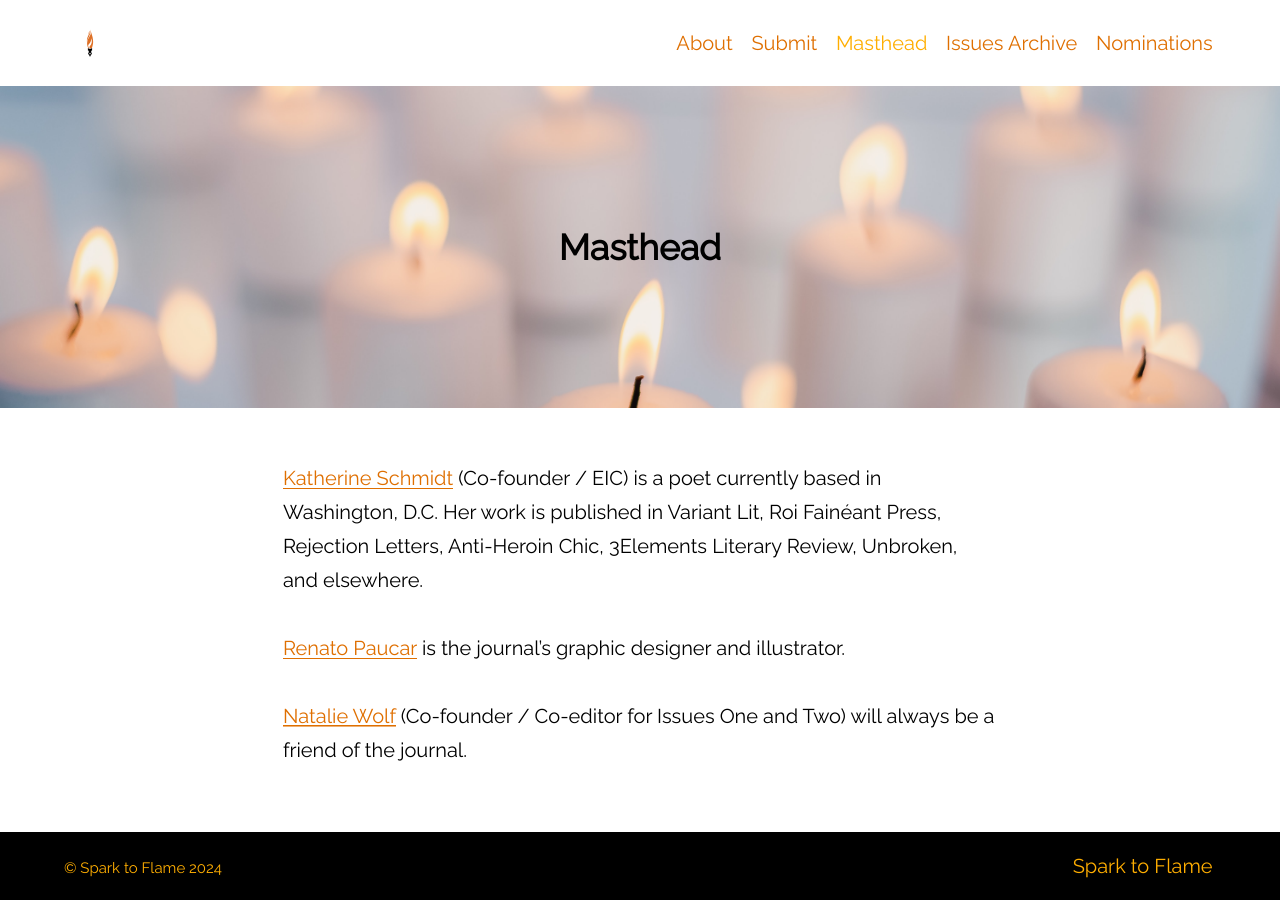
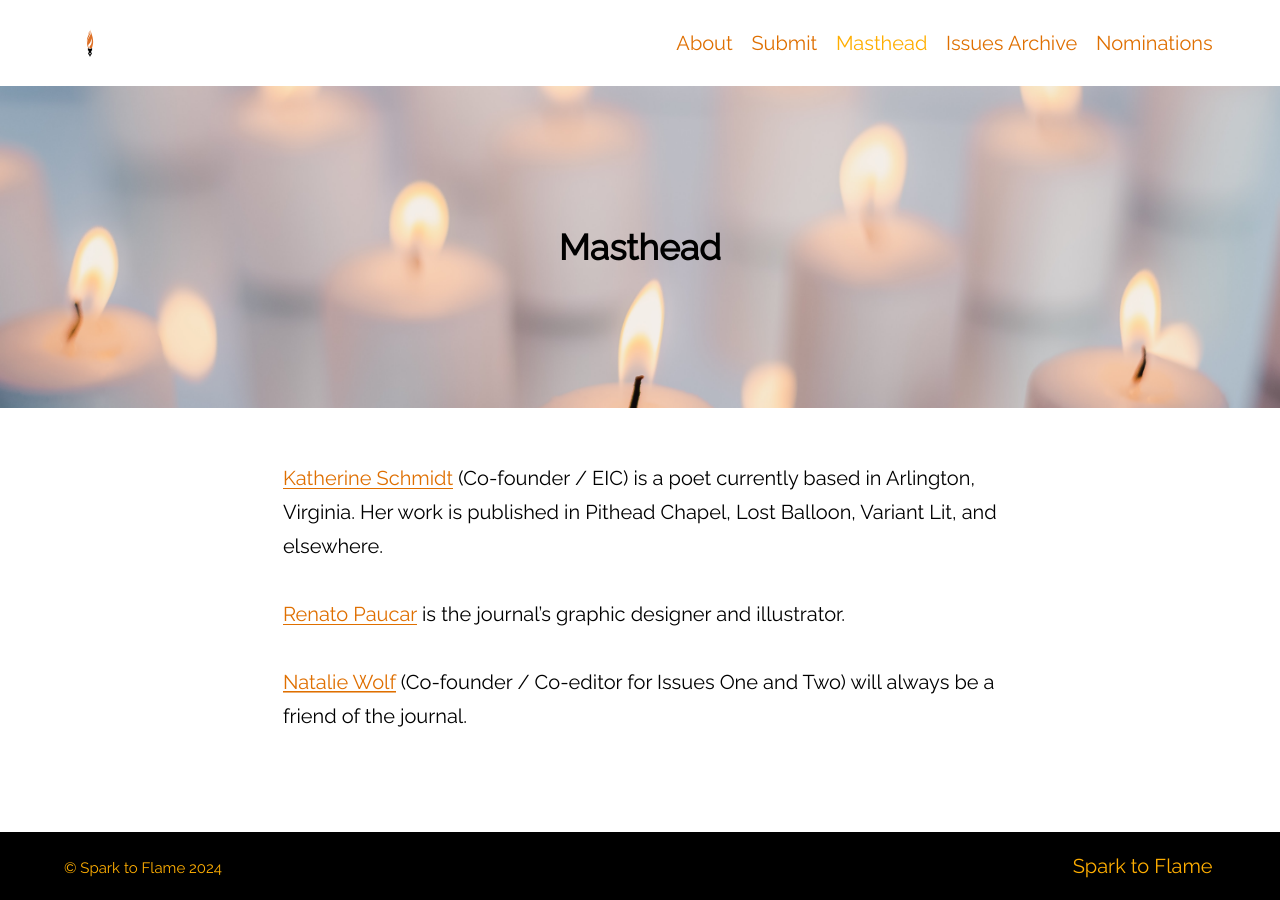
Before and after one commit to atmars77/atmars77.github.io, a Jekyll site: the page built from masthead.md, in a window 1280 px wide. Built offline with Jekyll 4.4.1, drawn with Linux system fonts in a browser that asks for light colours.

Commit message:
botn update

```diff
--- a/masthead.md
+++ b/masthead.md
@@ -6,7 +6,7 @@ feature_image: "/assets/Images/tina_candle.jpg"
 largeimage: "/assets/Images/tina_candle.png"
 ---
 
-[Katherine Schmidt](https://ktschmdt.wordpress.com/creative-writing/) (Co-founder / EIC) is a poet currently based in Washington, D.C. Her work is published in Variant Lit, Roi Fainéant Press, Rejection Letters, Anti-Heroin Chic, 3Elements Literary Review, Unbroken, and elsewhere.
+[Katherine Schmidt](https://ktschmdt.wordpress.com/creative-writing/) (Co-founder / EIC) is a poet currently based in Arlington, Virginia. Her work is published in Pithead Chapel, Lost Balloon, Variant Lit, and elsewhere.
 
 [Renato Paucar](https://www.renatopaucar.com/) is the journal's graphic designer and illustrator.
 
```
Also changed, not shown: nominations.md (+3 -12 lines).
